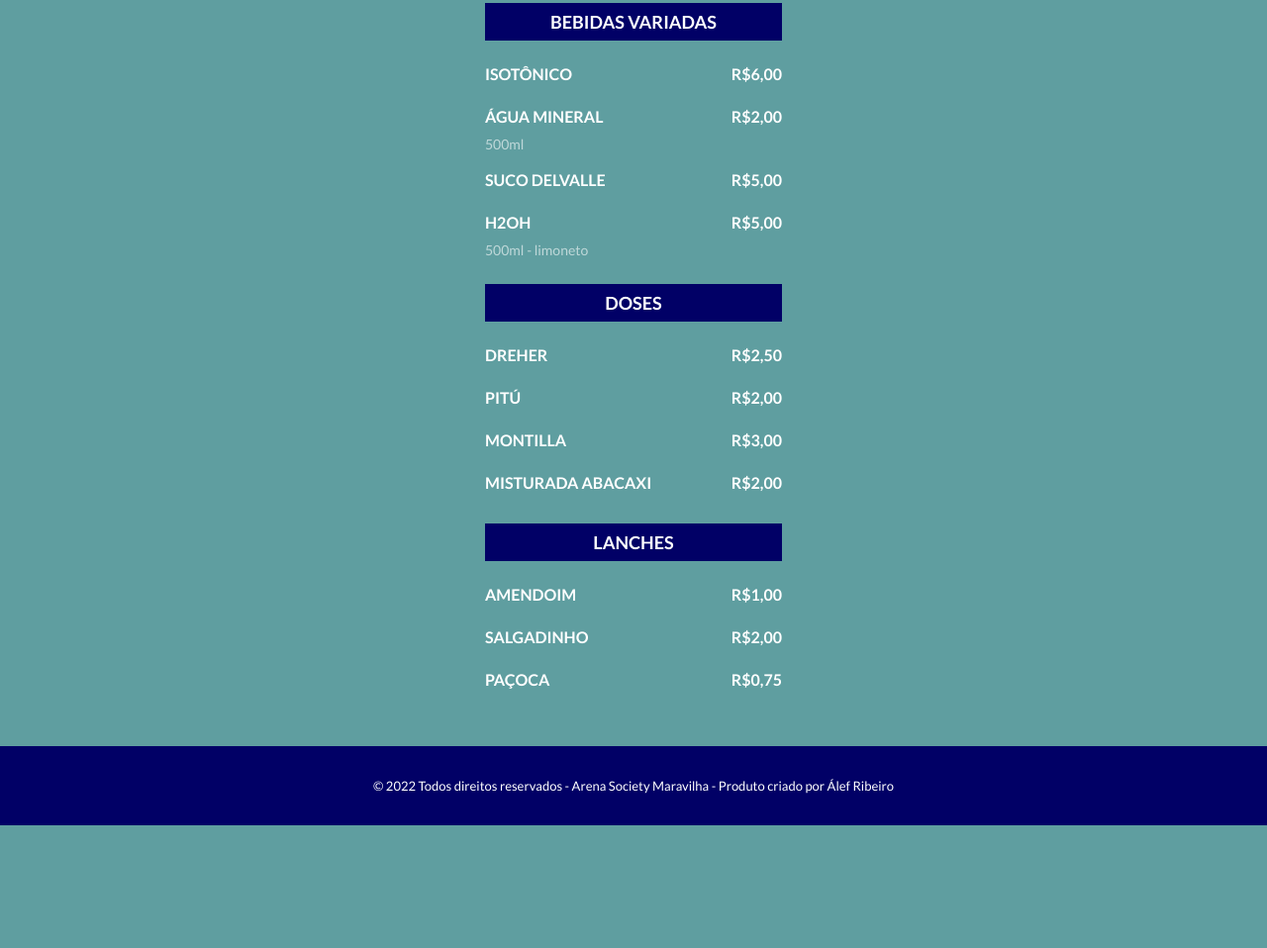
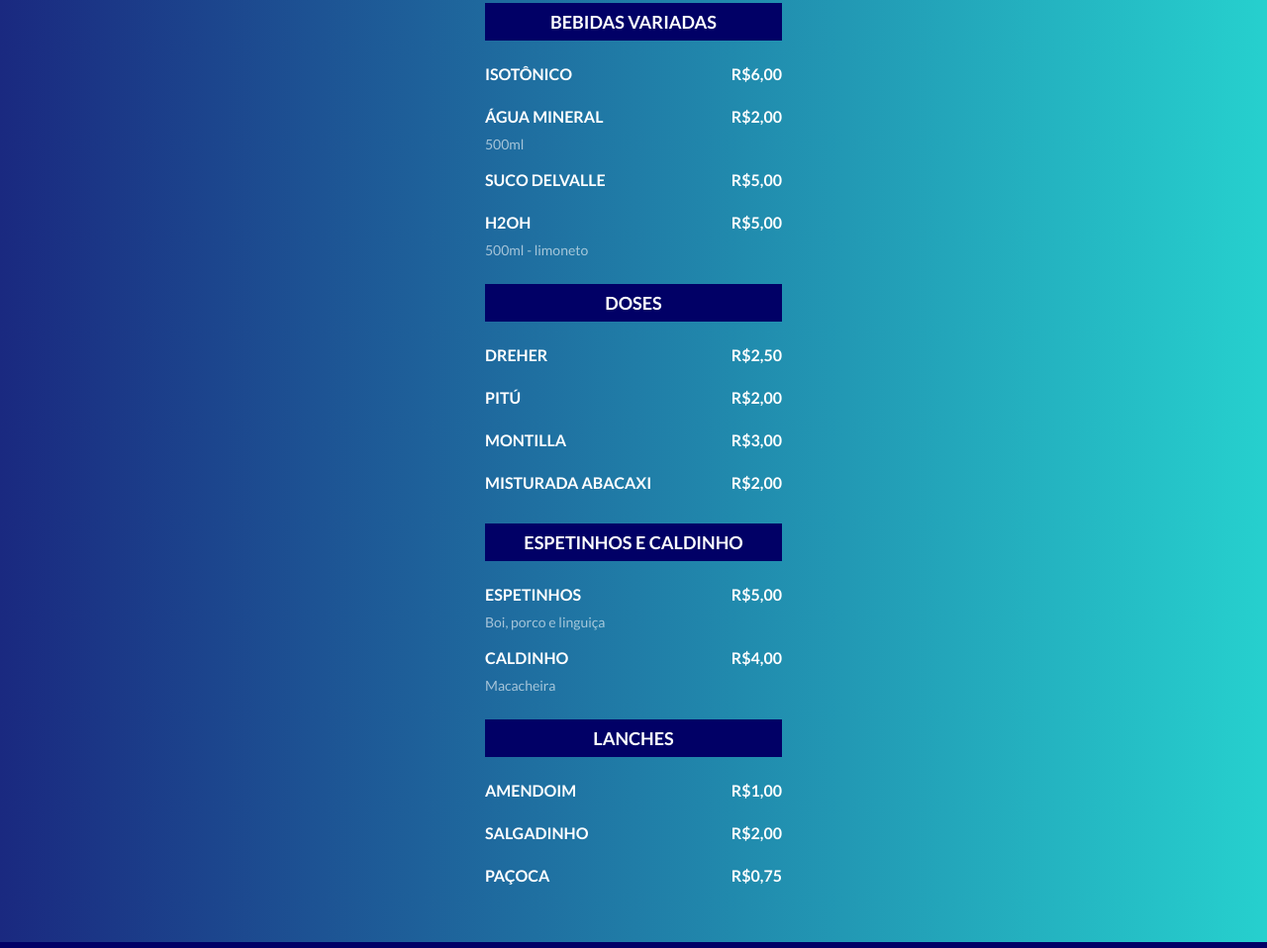
Before and after one commit to alefribeiro/cardapio-online, a plain HTML site: page index.html in a window 1280 px wide. Shown: the part 1842-2800 px from the top of the page at 99% size. Before the commit the page ends 2676 px from the top, so only its background shows below. Drawn offline with Linux system fonts and the light colour scheme.

Commit message:
Adição da sessão espetinhos, mudança horario e Alteração cor de fundo

```diff
--- a/index.css
+++ b/index.css
@@ -10,7 +10,7 @@ html{
 
 body{
   font-size: 1.6rem;
-  background-color: cadetblue;
+  background-image: linear-gradient(to right, #1A2980, #26D0CE);
   font-family: 'Lato', sans-serif;
 }
 
--- a/index.html
+++ b/index.html
@@ -8,7 +8,6 @@
     <meta http-equiv="X-UA-Compatible" content="IE=edge" />
     <meta name="viewport" content="width=device-width, initial-scale=1.0" />
     <title>Arena Society Maravilha</title>
-    <script type="text/javascript" src="./index.js" defer=""></script>
     <link rel="preconnect" href="https://fonts.googleapis.com" />
     <link rel="preconnect" href="https://fonts.gstatic.com" crossorigin />
     <link
@@ -22,7 +21,7 @@
   <body>
     <header>
       <img src="files/logo.png" alt="">
-      <p>Aberto todos os dias de 8h-00h</p>
+      <p>Aberto todos os dias de 18h-00h</p>
     </header>
     <section>
       <h2>Cervejas</h2>
@@ -254,6 +253,26 @@
     </section>
 
     <section>
+      <h2>Espetinhos e Caldinho</h2>
+      <ul>
+        <li>
+          <div class="details">
+            <h3>Espetinhos</h3>
+            <p class="description">Boi, porco e linguiça</p>
+          </div>
+          <strong> R$5,00 </strong>
+        </li>
+        <li>
+          <div class="details">
+            <h3>Caldinho</h3>
+            <p class="description">Macacheira</p>
+          </div>
+          <strong> R$4,00 </strong>
+        </li>
+      </ul>
+    </section>
+
+    <section>
       <h2>Lanches</h2>
       <ul>
         <li>
```
